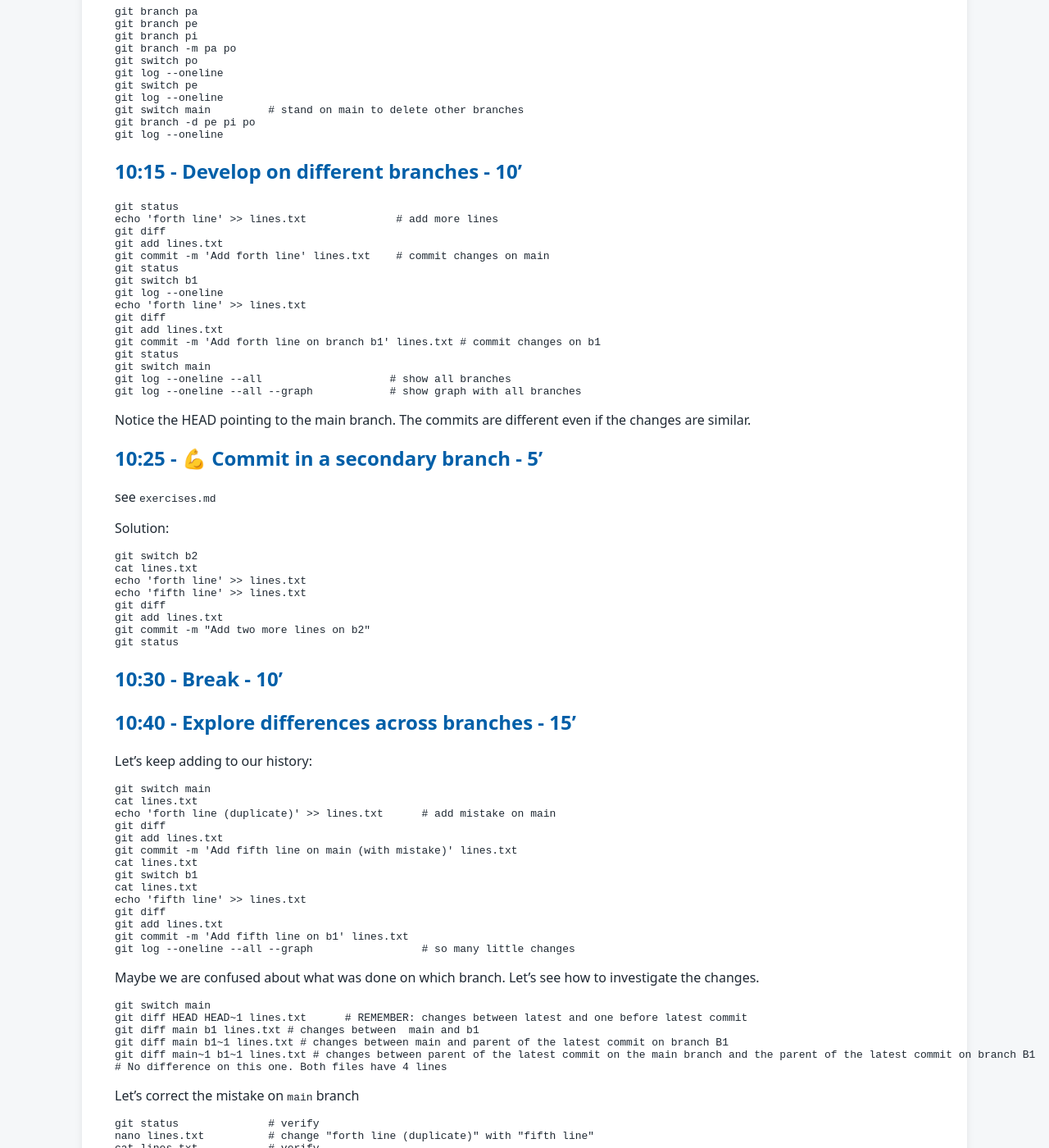
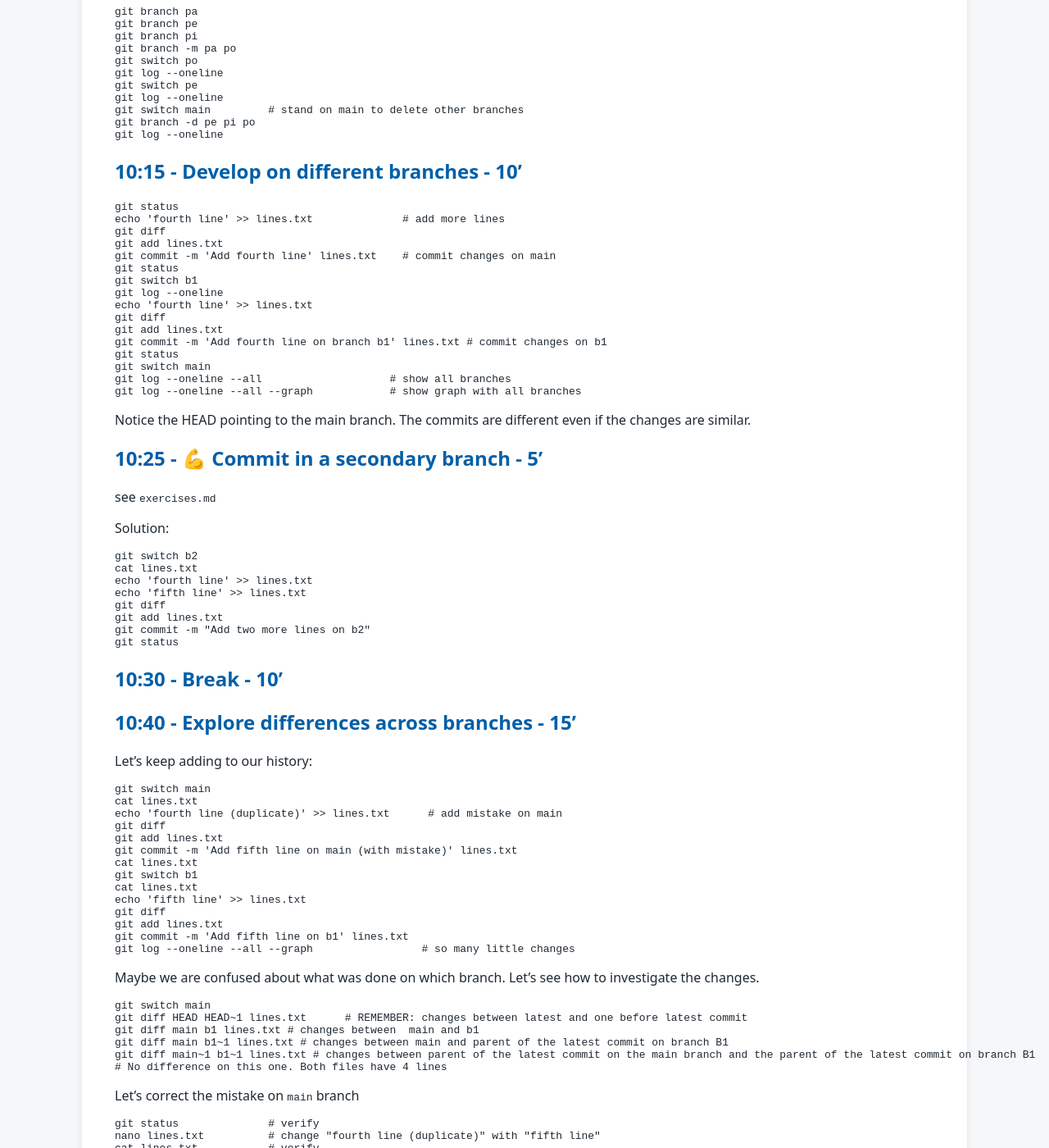
Before and after one commit to tu-delft-library/intermediate_version_control_with_git, a Jekyll site: the page built from material_for_trainers/lesson_plan.md, in a window 1280 px wide and 1400 px high, scrolled down 1824 px. Shown: the whole window at 82% size. Built offline with Jekyll 4.4.1, drawn with Linux system fonts in a browser that asks for light colours; our own code applies the rules of GitHub Pages for plain Markdown files; some of the changed text lies outside the part shown.

Commit message:
Fixed spelling

````diff
--- a/material_for_trainers/lesson_plan.md
+++ b/material_for_trainers/lesson_plan.md
@@ -106,17 +106,17 @@ git log --oneline
 
 ```bash
 git status
-echo 'forth line' >> lines.txt              # add more lines
+echo 'fourth line' >> lines.txt              # add more lines
 git diff
 git add lines.txt
-git commit -m 'Add forth line' lines.txt    # commit changes on main
+git commit -m 'Add fourth line' lines.txt    # commit changes on main
 git status
 git switch b1
 git log --oneline
-echo 'forth line' >> lines.txt
+echo 'fourth line' >> lines.txt
 git diff
 git add lines.txt
-git commit -m 'Add forth line on branch b1' lines.txt # commit changes on b1
+git commit -m 'Add fourth line on branch b1' lines.txt # commit changes on b1
 git status
 git switch main
 git log --oneline --all                    # show all branches
@@ -131,7 +131,7 @@ Solution:
 ```bash
 git switch b2
 cat lines.txt
-echo 'forth line' >> lines.txt
+echo 'fourth line' >> lines.txt
 echo 'fifth line' >> lines.txt
 git diff
 git add lines.txt
@@ -147,7 +147,7 @@ Let's keep adding to our history:
 ```bash
 git switch main
 cat lines.txt
-echo 'forth line (duplicate)' >> lines.txt      # add mistake on main
+echo 'fourth line (duplicate)' >> lines.txt      # add mistake on main
 git diff
 git add lines.txt
 git commit -m 'Add fifth line on main (with mistake)' lines.txt
@@ -174,7 +174,7 @@ Let's correct the mistake on `main` branch
 
 ```bash
 git status              # verify
-nano lines.txt          # change "forth line (duplicate)" with "fifth line"
+nano lines.txt          # change "fourth line (duplicate)" with "fifth line"
 cat lines.txt           # verify
 git status              # verify
 git add lines.txt       # routine
@@ -237,7 +237,7 @@ nano lines.txt           # edit the file within the conflict markers
 first line
 second line
 third line
-forth line
+fourth line
 fifth line
 sixth line
 seventh line
````
Also changed, not shown: material_for_participants/exercises.md (+1 -1 lines).
